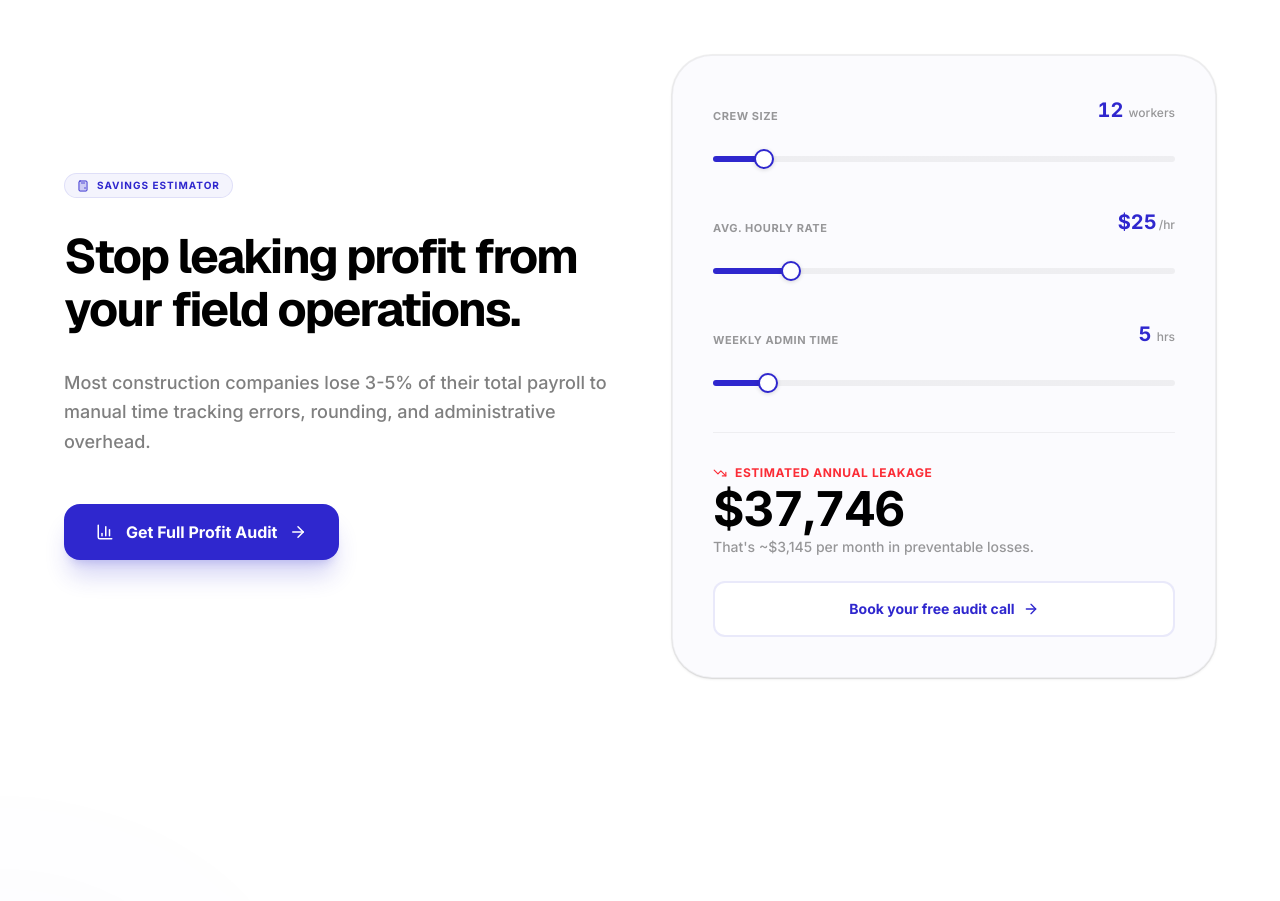
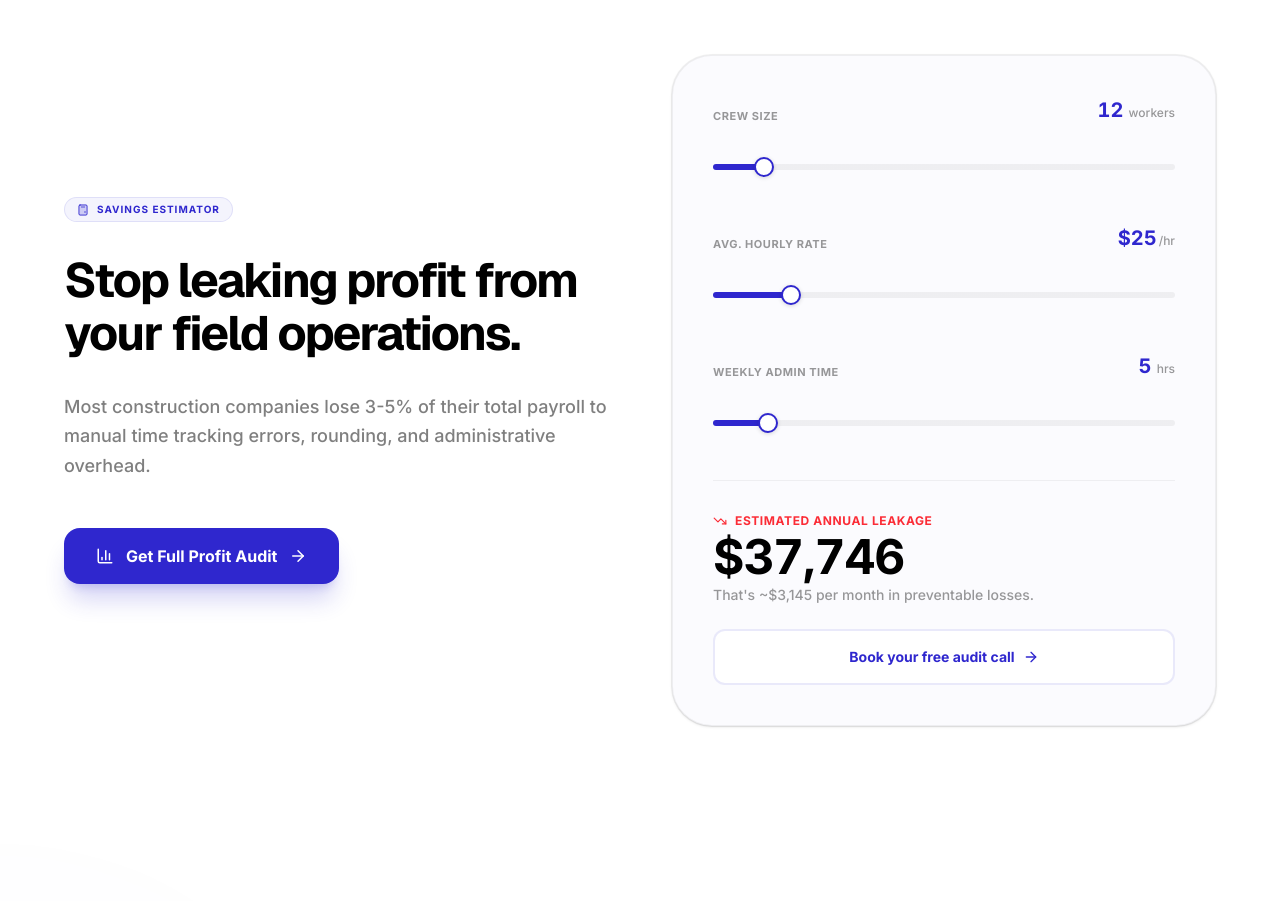
Before and after one commit to cartermitchell13/crewtrace-landing, a Next.js app: page / in a window 1280 px wide. Shown: the part 4580-5481 px from the top of the page. Built offline with nearby package versions, Linux system fonts and the light colour scheme.

Commit message:
fix for lite slider

```diff
--- a/components/LiteSavingsCalculator.tsx
+++ b/components/LiteSavingsCalculator.tsx
@@ -26,7 +26,7 @@ const Slider = ({ label, value, min, max, step, unit = "", prefix = "", onChange
                     {prefix}{value.toLocaleString()}<span className="text-xs font-medium text-foreground/40 ml-0.5">{unit}</span>
                 </div>
             </div>
-            <div className="relative py-2">
+            <div className="relative py-4 z-10">
                 <input
                     type="range"
                     min={min}
@@ -34,7 +34,7 @@ const Slider = ({ label, value, min, max, step, unit = "", prefix = "", onChange
                     step={step}
                     value={value}
                     onChange={(e) => onChange(Number(e.target.value))}
-                    className="savings-slider h-1.5"
+                    className="savings-slider"
                     style={{
                         background: `linear-gradient(to right, var(--primary) 0%, var(--primary) ${percentage}%, rgba(0,0,0,0.05) ${percentage}%, rgba(0,0,0,0.05) 100%)`,
                     }}
```
